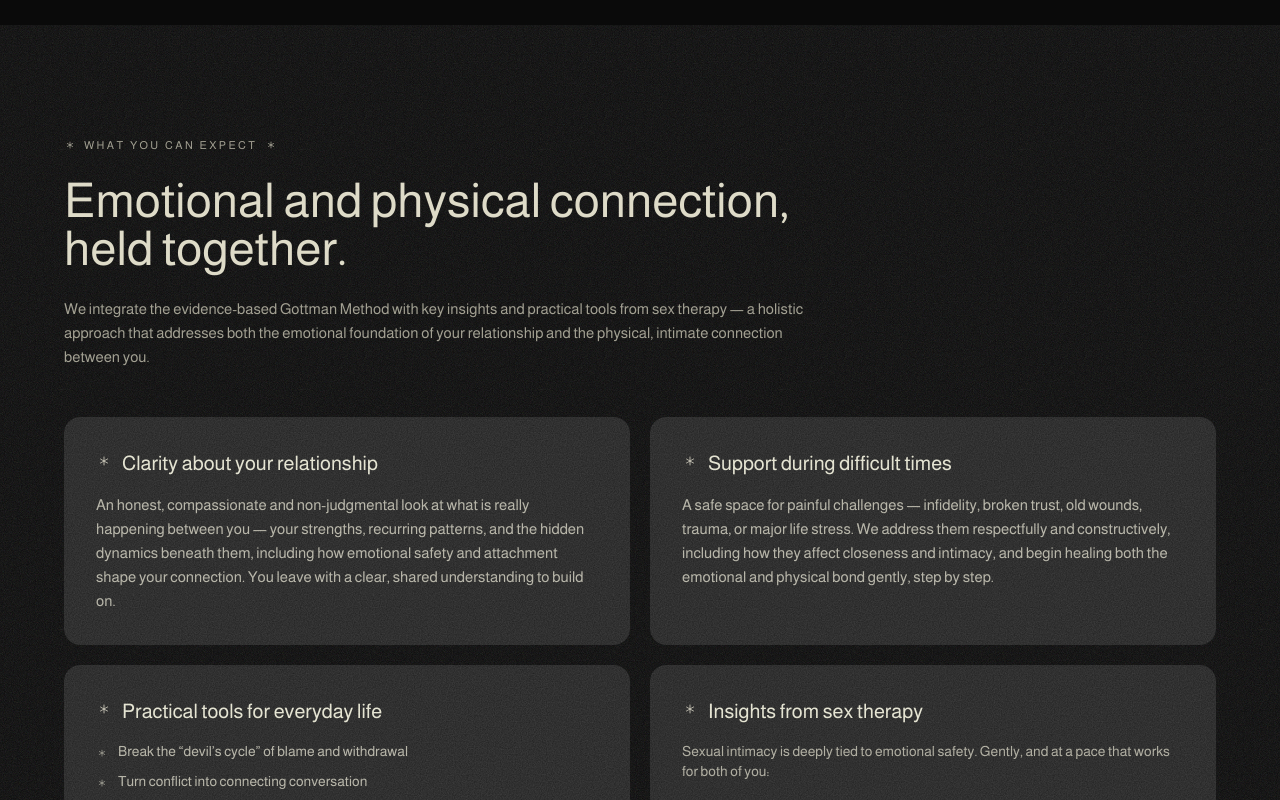
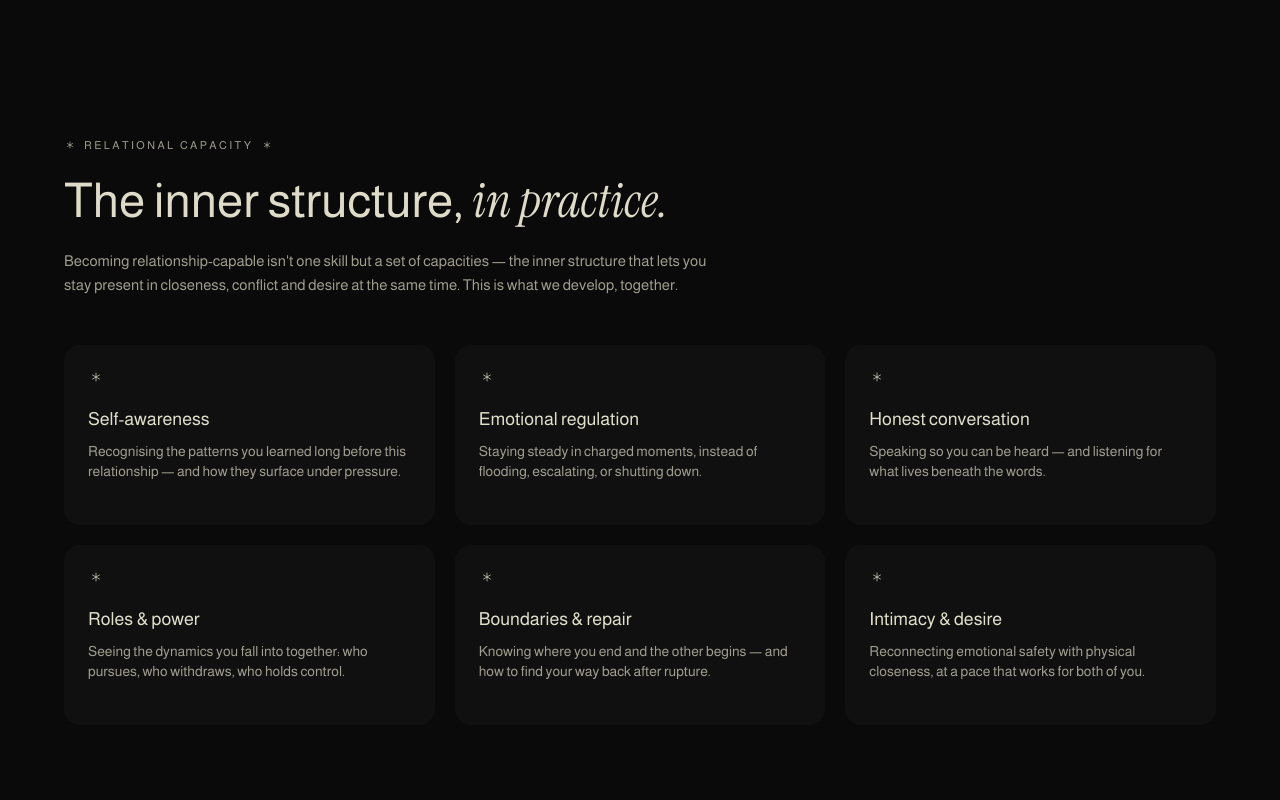
Before and after one commit to louisabrandt/brandt, a React (Vite) app: page / in a window 1280 px wide. Shown: the part 5380-6180 px from the top of the page. Built offline with nearby package versions, Linux system fonts and the light colour scheme.

Commit message:
Add Relational Capacity framework section (6 dimensions)

```diff
--- a/src/App.tsx
+++ b/src/App.tsx
@@ -7,6 +7,7 @@ import WhyRelationalWork from './sections/WhyRelationalWork'
 import ForWhom from './sections/ForWhom'
 import Locations from './sections/Locations'
 import Approach from './sections/Approach'
+import RelationalCapacity from './sections/RelationalCapacity'
 import WhatToExpect from './sections/WhatToExpect'
 import Services from './sections/Services'
 import WhatChanges from './sections/WhatChanges'
@@ -29,6 +30,7 @@ export default function App() {
         <ForWhom />
         <Locations />
         <Approach />
+        <RelationalCapacity />
         <WhatToExpect />
         <Services />
         <WhatChanges />
--- /dev/null
+++ b/src/sections/RelationalCapacity.tsx
@@ -0,0 +1,98 @@
+import { motion } from 'framer-motion'
+import { Asterisk } from 'lucide-react'
+import SectionLabel from '../components/SectionLabel'
+import Reveal from '../components/Reveal'
+import { TEXT_COLOR } from '../constants'
+
+interface Capacity {
+  title: string
+  description: string
+}
+
+const CAPACITIES: Capacity[] = [
+  {
+    title: 'Self-awareness',
+    description:
+      'Recognising the patterns you learned long before this relationship — and how they surface under pressure.',
+  },
+  {
+    title: 'Emotional regulation',
+    description:
+      'Staying steady in charged moments, instead of flooding, escalating, or shutting down.',
+  },
+  {
+    title: 'Honest conversation',
+    description:
+      'Speaking so you can be heard — and listening for what lives beneath the words.',
+  },
+  {
+    title: 'Roles & power',
+    description:
+      'Seeing the dynamics you fall into together: who pursues, who withdraws, who holds control.',
+  },
+  {
+    title: 'Boundaries & repair',
+    description:
+      'Knowing where you end and the other begins — and how to find your way back after rupture.',
+  },
+  {
+    title: 'Intimacy & desire',
+    description:
+      'Reconnecting emotional safety with physical closeness, at a pace that works for both of you.',
+  },
+]
+
+const EASE = [0.16, 1, 0.3, 1] as const
+
+export default function RelationalCapacity() {
+  return (
+    <section
+      id="relational-capacity"
+      className="bg-[#0a0a0a] px-4 sm:px-6 md:px-10 lg:px-14 py-20 sm:py-24 md:py-28"
+    >
+      <div className="max-w-6xl mx-auto">
+        <SectionLabel align="start" className="mb-5 sm:mb-6">
+          Relational capacity
+        </SectionLabel>
+
+        <motion.h2
+          initial={{ y: 20, opacity: 0 }}
+          whileInView={{ y: 0, opacity: 1 }}
+          viewport={{ once: true, margin: '-80px' }}
+          transition={{ duration: 0.7, ease: EASE }}
+          className="text-2xl sm:text-3xl md:text-4xl lg:text-5xl font-normal text-primary max-w-3xl leading-[1.05]"
+        >
+          The inner structure, <span className="font-serif italic">in practice.</span>
+        </motion.h2>
+
+        <p className="mt-6 max-w-2xl text-sm md:text-[15px] leading-[1.6] text-primary/70">
+          Becoming relationship-capable isn&apos;t one skill but a set of
+          capacities — the inner structure that lets you stay present in
+          closeness, conflict and desire at the same time. This is what we
+          develop, together.
+        </p>
+
+        <div className="mt-12 grid grid-cols-1 sm:grid-cols-2 lg:grid-cols-3 gap-4 md:gap-5">
+          {CAPACITIES.map((cap, i) => (
+            <Reveal
+              key={cap.title}
+              index={i}
+              className="rounded-2xl bg-[#101010] p-6 flex flex-col min-h-[180px]"
+            >
+              <Asterisk className="h-4 w-4 text-primary/70" strokeWidth={1.5} />
+              <h3
+                className="mt-5 text-base sm:text-lg font-medium"
+                style={{ color: TEXT_COLOR }}
+              >
+                {cap.title}
+              </h3>
+              <p className="mt-2 text-primary/70 text-[13px] sm:text-sm leading-[1.55]">
+                {cap.description}
+              </p>
+            </Reveal>
+          ))}
+        </div>
+      </div>
+    </section>
+  )
+}
```
